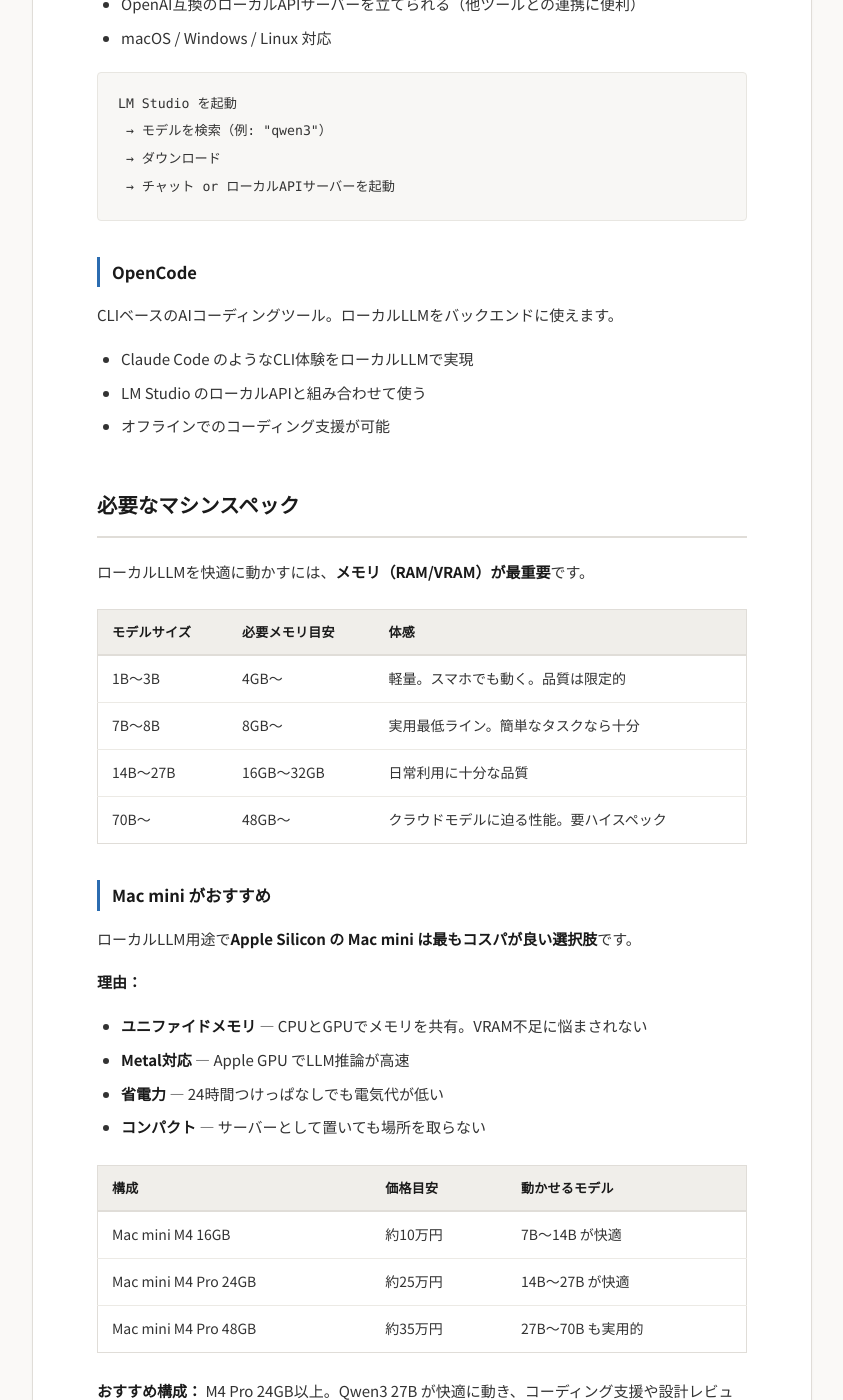
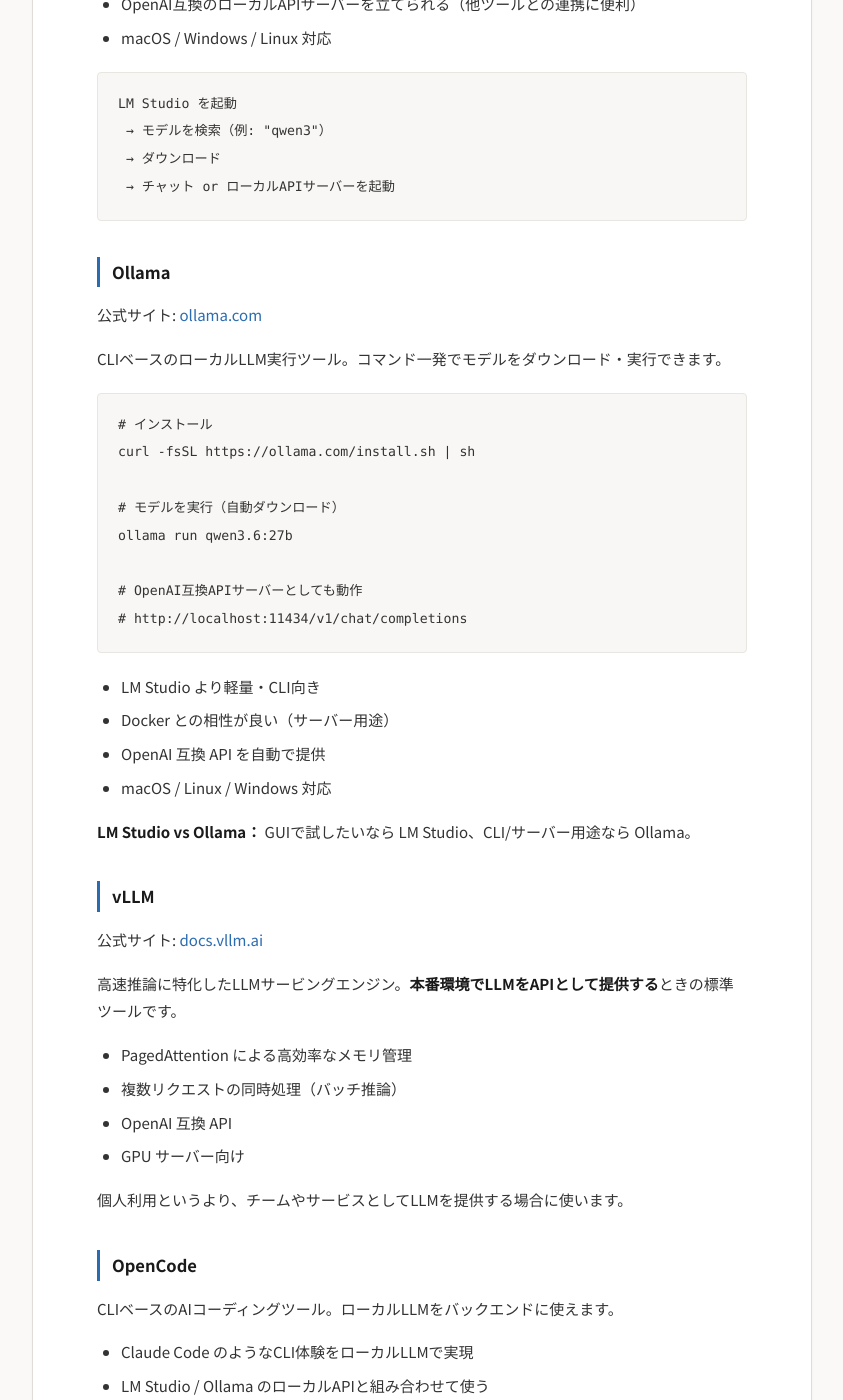
Before and after one commit to kuruusuniku/sharing, a Jekyll site: the page built from 09-open-models.md, in a window 1280 px wide and 1400 px high, scrolled down 6572 px. Shown: the whole window, without its empty margins (218-1061 px from the left). Built offline with Jekyll 4.4.1, drawn with Linux system fonts in a browser that asks for light colours; some of the changed text lies outside the part shown.

Commit message:
レビュー反映（中・低優先度）
中:
- 5章にHooks機能のセクション追加
- 9章にOllama/vLLMの紹介を追加
- 12章にCursor Pro+プランを追記

低:
- 「中華勢」→「中国発モデル」に表現修正（9章）
- 「すけまね氏」→「筆者」に三人称を統一（4章）

Co-Authored-By: Claude Opus 4.6 (1M context) <noreply@anthropic.com>

````diff
--- a/09-open-models.md
+++ b/09-open-models.md
@@ -30,7 +30,7 @@ MoE モデル
 
 ## オープンLLMの勢力図
 
-### 中華勢 — 急速に台頭
+### 中国発モデル — 急速に台頭
 
 | モデル | 開発元 | パラメータ | MoE | 特徴 |
 |--------|--------|----------|:---:|------|
@@ -38,7 +38,7 @@ MoE モデル
 | **Qwen 3.6-35B-A3B** | Alibaba | 35B（活性3B） | ○ | MoE。極めて高い計算効率で27B Dense並みの性能 |
 | **DeepSeek V4 Pro** | DeepSeek | 1.6T（活性49B） | ○ | 超大規模MoE。推論特化。コスト効率が非常に高い |
 
-中華勢の強みは**コスト効率とサイズ展開の幅広さ**。特に Qwen 3.6 は Dense と MoE の両方を揃えており、用途に合わせて選べます。Qwen 3.6-27B はコーディング6ベンチマークで首位を獲得。
+中国発モデルの強みは**コスト効率とサイズ展開の幅広さ**。特に Qwen 3.6 は Dense と MoE の両方を揃えており、用途に合わせて選べます。Qwen 3.6-27B はコーディング6ベンチマークで首位を獲得。
 
 ### 西側諸国
 
@@ -197,12 +197,49 @@ LM Studio を起動
  → チャット or ローカルAPIサーバーを起動
 ```
 
+### Ollama
+
+公式サイト: [ollama.com](https://ollama.com/)
+
+CLIベースのローカルLLM実行ツール。コマンド一発でモデルをダウンロード・実行できます。
+
+```bash
+# インストール
+curl -fsSL https://ollama.com/install.sh | sh
+
+# モデルを実行（自動ダウンロード）
+ollama run qwen3.6:27b
+
+# OpenAI互換APIサーバーとしても動作
+# http://localhost:11434/v1/chat/completions
+```
+
+- LM Studio より軽量・CLI向き
+- Docker との相性が良い（サーバー用途）
+- OpenAI 互換 API を自動で提供
+- macOS / Linux / Windows 対応
+
+**LM Studio vs Ollama：** GUIで試したいなら LM Studio、CLI/サーバー用途なら Ollama。
+
+### vLLM
+
+公式サイト: [docs.vllm.ai](https://docs.vllm.ai/)
+
+高速推論に特化したLLMサービングエンジン。**本番環境でLLMをAPIとして提供する**ときの標準ツールです。
+
+- PagedAttention による高効率なメモリ管理
+- 複数リクエストの同時処理（バッチ推論）
+- OpenAI 互換 API
+- GPU サーバー向け
+
+個人利用というより、チームやサービスとしてLLMを提供する場合に使います。
+
 ### OpenCode
 
 CLIベースのAIコーディングツール。ローカルLLMをバックエンドに使えます。
 
 - Claude Code のようなCLI体験をローカルLLMで実現
-- LM Studio のローカルAPIと組み合わせて使う
+- LM Studio / Ollama のローカルAPIと組み合わせて使う
 - オフラインでのコーディング支援が可能
 
 ## 必要なマシンスペック
````
Also changed, not shown: 04-custom-orchestration.md (+1 -1 lines), 05-claude-code-best-practices.md (+17 -0 lines), 12-alternatives.md (+1 -0 lines).
